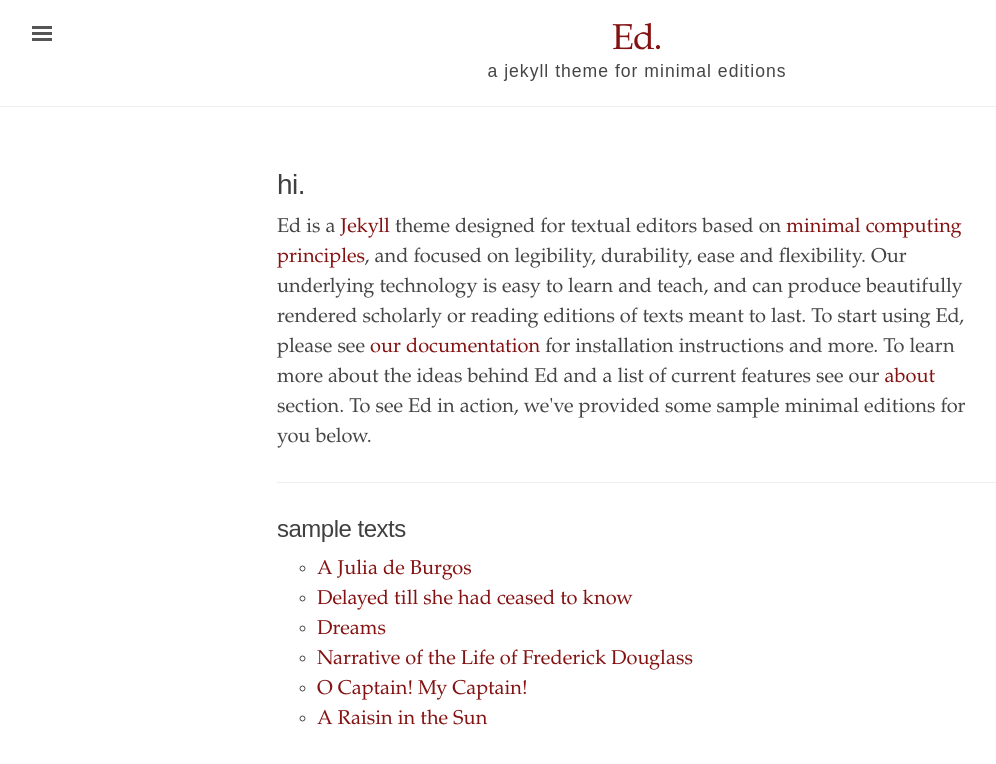
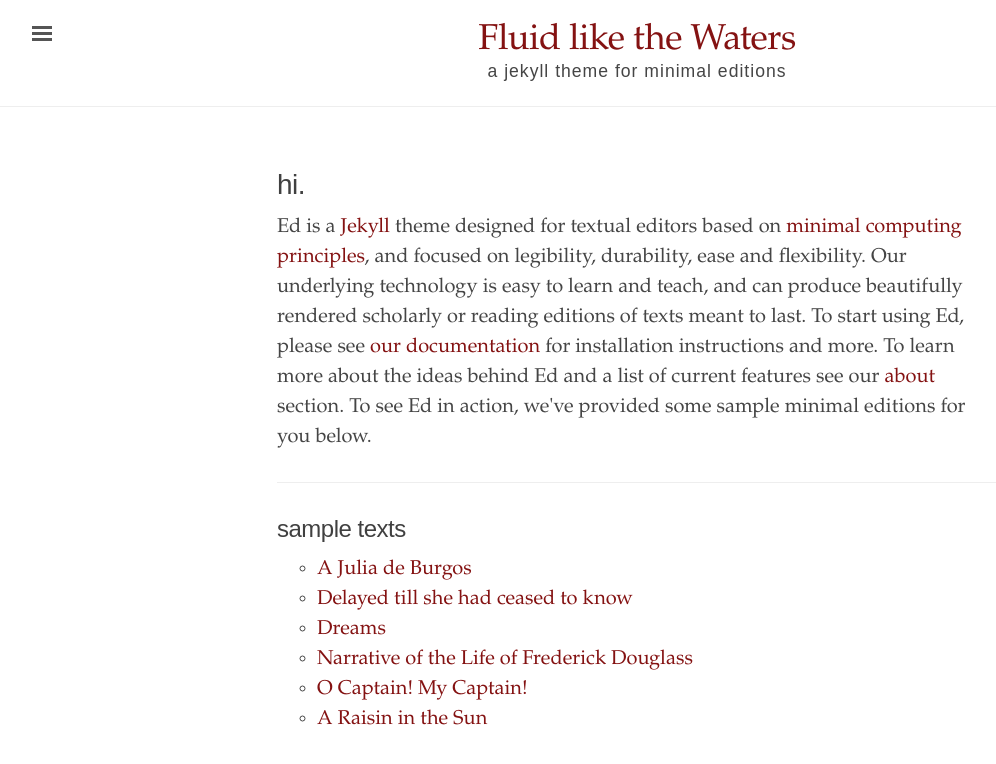
Before and after one commit to photofelli/fluidwaters, a Jekyll site: the page built from index.html, in a window 1280 px wide. Shown: the top 764 px of the page, without its empty margins (3-999 px from the left). Built offline with Jekyll 4.4.1, drawn with Linux system fonts in a browser that asks for light colours.

Commit message:
Changed the title of the website

```diff
--- a/_config.yml
+++ b/_config.yml
@@ -1,7 +1,7 @@
 # Built with Jekyll 3.6.0
 
 # Setup
-title:               Ed.
+title:               Fluid like the Waters
 tagline:             'a jekyll theme for minimal editions'
 description:         'Ed is a Jekyll theme designed for textual editors based on minimal computing principles, and focused on legibility and flexibility.'
 url:                 'http://minicomp.github.io'
```
